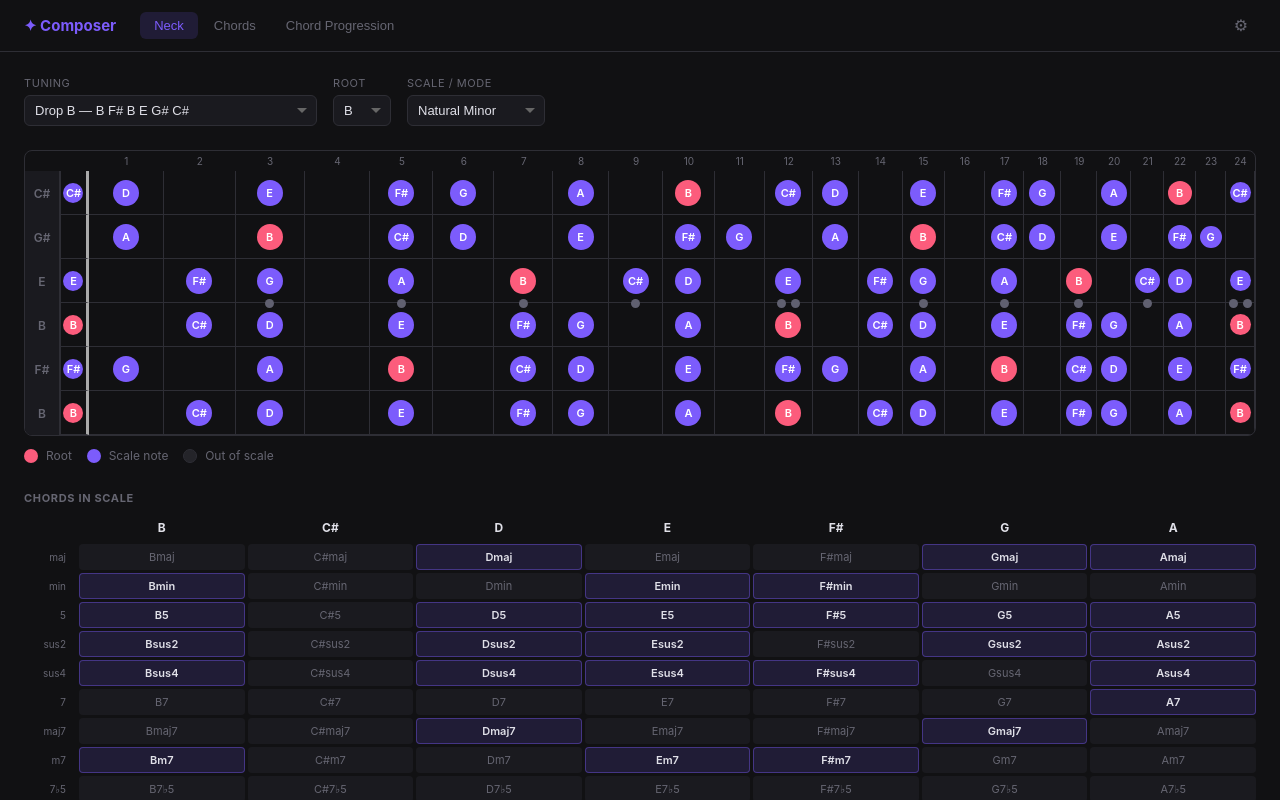
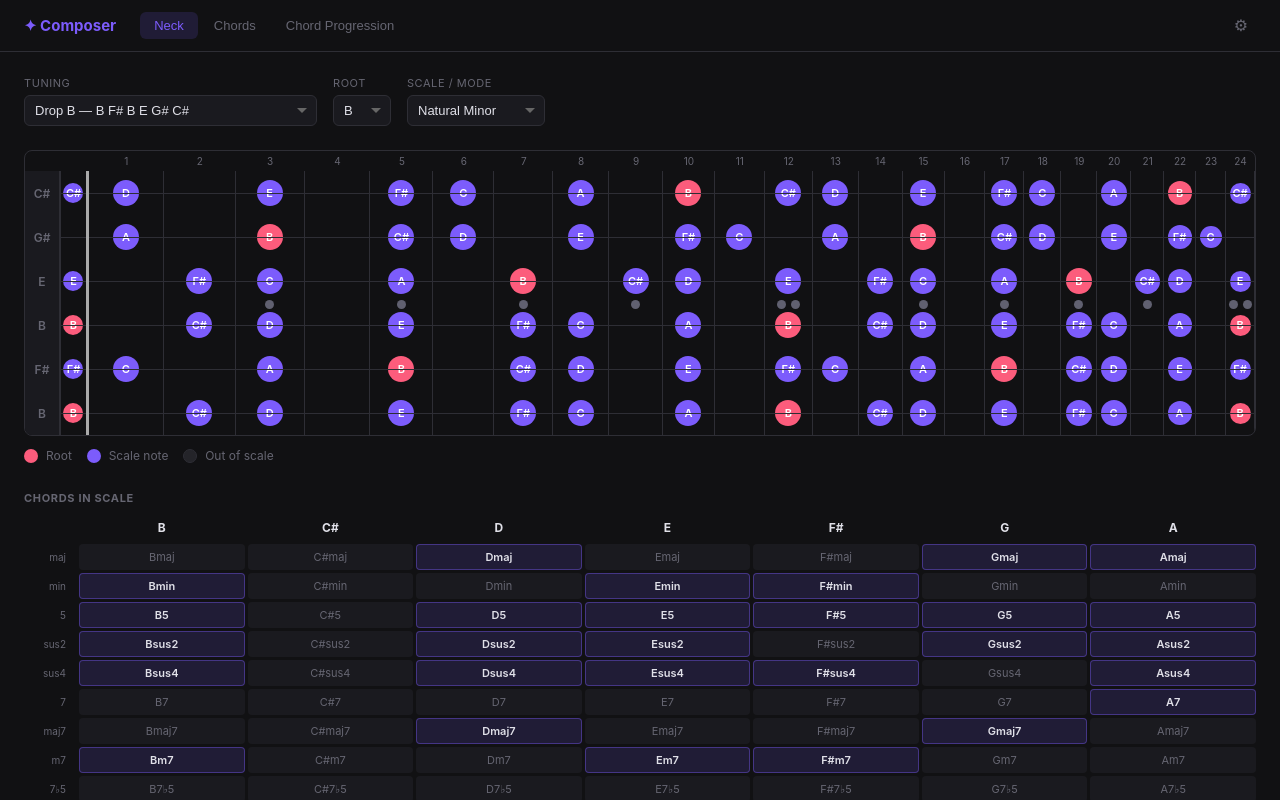
Before and after one commit to attilafazekas/composer, a plain HTML site: page index.html in a window 1280 px wide. Shown: the top 800 px of the page. Drawn offline with Linux system fonts and the light colour scheme.

Commit message:
Move fretboard string lines to center of rows
Replaced border-bottom on fret cells with a centered pseudo-element
so the lines represent strings visually sitting under the note dots.

```diff
--- a/style.css
+++ b/style.css
@@ -143,13 +143,22 @@ select { padding-right: 28px; appearance: none;
 .fret-cell {
   height: 44px;
   border-right: 1px solid var(--border);
-  border-bottom: 1px solid var(--border);
   display: flex;
   align-items: center;
   justify-content: center;
   cursor: pointer;
   position: relative;
   transition: background 0.1s;
+}
+.fret-cell::after {
+  content: '';
+  position: absolute;
+  left: 0;
+  right: 0;
+  top: 50%;
+  height: 1px;
+  background: var(--border);
+  pointer-events: none;
 }
 .fret-cell:hover { background: var(--bg3); }
 .fret-cell.fret-0 { border-right: 3px solid #aaa; }
```
